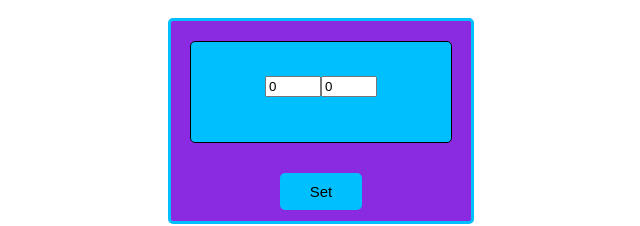
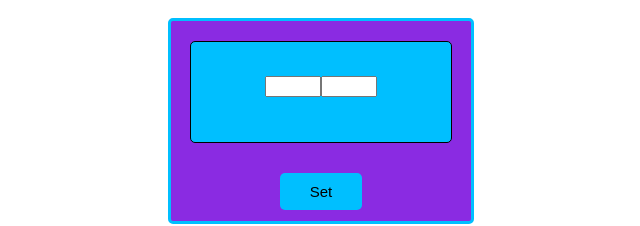
Before and after one commit to DimaK0489/Counter, a React (Create React App) app: page / in a window 1280 px wide. Shown: the part 343-569 px from the top of the page, without its empty margins (319-959 px from the left). Built offline with nearby package versions, Linux system fonts and the light colour scheme.

Commit message:
unit commit

```diff
--- a/src/App.tsx
+++ b/src/App.tsx
@@ -2,19 +2,11 @@ import React, {useState} from 'react';
 import './App.css';
 import Counter from "./components/counter";
 import Button from "./components/button";
-
-
+import {Input} from "./components/Input";
 
 function App() {
-
     let [state, setState] = useState<number>(0)
     let [style, setStyle] = useState<string>('')
-    let [value, setValue] = useState<number>(0)
-
-    const num = () => {
-        setValue(value+1)
-    }
-
 
     let styles = ''
     const counterIncrement = () => {
@@ -33,7 +25,6 @@ function App() {
 
     return (
         <div className="App">
-            <>
                 <span className='title'>Counter</span>
                 <div className='CounterWrapper'>
                     <Counter
@@ -53,18 +44,10 @@ function App() {
                         />
                     </div>
                 </div>
-            </>
 
-            <>
                 <div className='CounterWrapper'>
-                    <div className={"inputs"}>
-                        <input title={"max value:"} type="number" min={"1"} value={value} max={"10"}
-                               onChange={(e)=>{num()}}/>
-                        <input title={"start value:"} type="number" min={"0"} value={value} max={"10"} />
-                    </div>
-                    <button className={"Button"}>Set</button>
+                    <Input />
                 </div>
-            </>
         </div>
     );
 }
--- /dev/null
+++ b/src/components/Input.tsx
@@ -0,0 +1,15 @@
+import React, {useState} from "react";
+
+export function Input() {
+    let [value, setValue] = useState<number>()
+
+    return (
+        <>
+            <div className={"inputs"}>
+                <input title={"MAX VALUE"} type="number" min={1} max={10} />
+                <input title={"START VALUE"} type="number" min={0} max={10} />
+            </div>
+            <button className={"Button"} >Set</button>
+        </>
+    )
+}
--- a/src/components/button.tsx
+++ b/src/components/button.tsx
@@ -11,9 +11,10 @@ type ButtonPropsType = {
 function Button(props:ButtonPropsType){
     return(
         <button className={'Button'}
-                onClick={() => props.counter() }
+                onClick={() => props.counter()}
                 disabled={props.disabled}
-                >{props.title} </button>
+                >{props.title}
+        </button>
     )
 }
 
```
